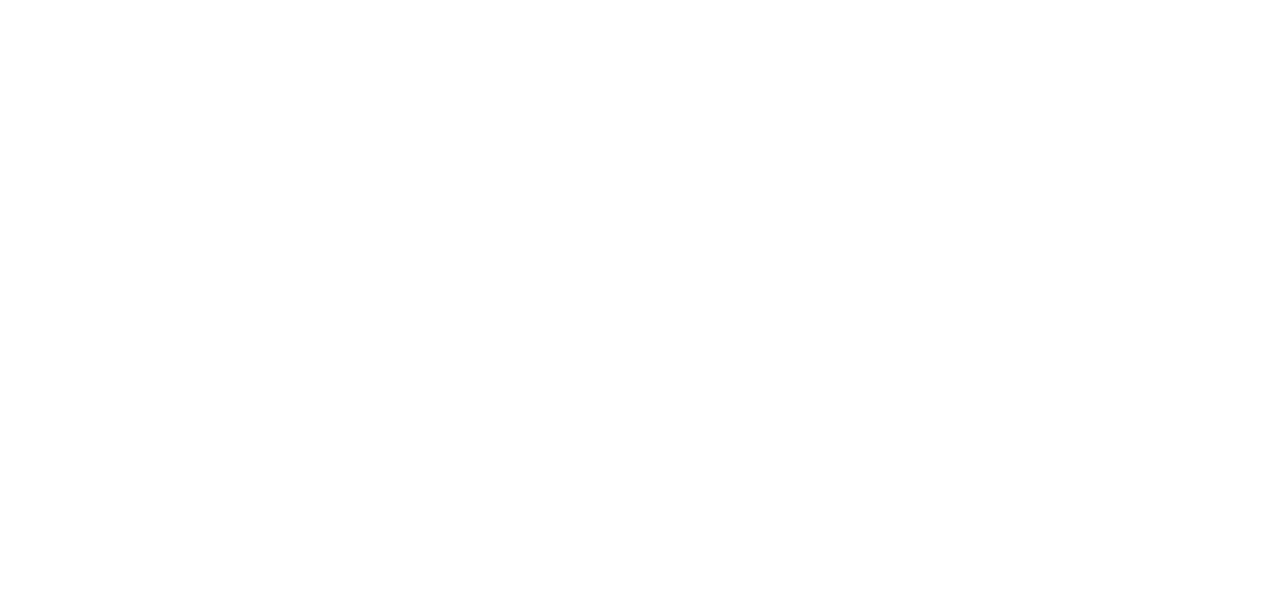
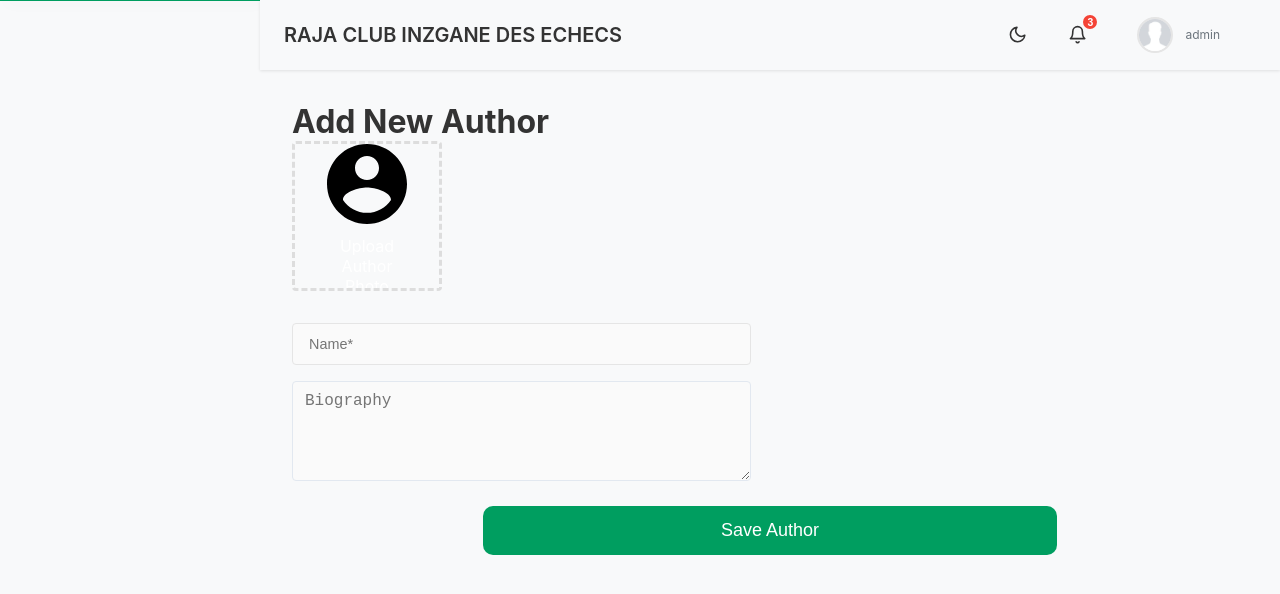
Before and after one commit to mary1sa/Chees_Website, a React (Create React App) app in the folder chees_frontend/: page /admin/dashboard/authors/create in a window 1280 px wide. Before the commit this address had no page. Shown: the top 594 px of the page. Built offline with nearby package versions, Linux system fonts and the light colour scheme; sample sign-in values are in the browser's storage.

Commit message:
add author succesfully

```diff
--- a/chees_frontend/src/App.js
+++ b/chees_frontend/src/App.js
@@ -58,6 +58,7 @@ import CreateCoacheProfile from './Components/Coatches/Coches/CreateCoacheProfil
 import UpdateCoach from './Components/Coatches/Admin/UpdateCoach';
 import ViewAuthor from './Components/BookStore/ViewAuthor';
 import EditAuthor from './Components/BookStore/EditAuthor';
+import AddAuthor from './Components/BookStore/AddAuthor';
 
 function App() {
   return (
@@ -87,6 +88,8 @@ function App() {
           <Route path="authors" element={<AuthorList />} />
           <Route path="authors/show/:id" element={<ViewAuthor />} />
           <Route path="authors/edit/:id" element={<EditAuthor />} />
+          <Route path="authors/create" element={<AddAuthor />} />
+
           <Route path="orders" element={<OrdersList />} />
 
 
--- /dev/null
+++ b/chees_frontend/src/Components/BookStore/AddAuthor.jsx
@@ -0,0 +1,179 @@
+import React, { useState } from 'react';
+import { useNavigate } from 'react-router-dom';
+import axiosInstance from '../config/axiosInstance';
+import SuccessAlert from '../Alerts/SuccessAlert';
+import ErrorAlert from '../Alerts/ErrorAlert';
+
+const AddAuthor = () => {
+  const navigate = useNavigate();
+  const [formData, setFormData] = useState({
+    name: '',
+    bio: '',
+    photo: null
+  });
+  const [previewImage, setPreviewImage] = useState(null);
+  const [loading, setLoading] = useState(false);
+  const [errors, setErrors] = useState({});
+  const [successMessage, setSuccessMessage] = useState('');
+
+  const handleChange = (e) => {
+    const { name, value } = e.target;
+    setFormData(prev => ({
+      ...prev,
+      [name]: value
+    }));
+    if (errors[name]) {
+      setErrors(prev => ({ ...prev, [name]: '' }));
+    }
+  };
+
+  const handleFileChange = (e) => {
+    const file = e.target.files[0];
+    if (file) {
+      setFormData(prev => ({
+        ...prev,
+        photo: file
+      }));
+
+      const reader = new FileReader();
+      reader.onloadend = () => {
+        setPreviewImage(reader.result);
+      };
+      reader.readAsDataURL(file);
+    }
+  };
+
+  const handleSubmit = async (e) => {
+    e.preventDefault();
+    setLoading(true);
+    setSuccessMessage('');
+
+    try {
+      const formDataToSend = new FormData();
+      formDataToSend.append('name', formData.name);
+      formDataToSend.append('bio', formData.bio);
+      if (formData.photo) {
+        formDataToSend.append('photo', formData.photo);
+      }
+
+      const response = await axiosInstance.post('/authors', formDataToSend);
+      setSuccessMessage('Author created successfully!');
+      setTimeout(() => {
+        navigate('/admin/dashboard/authors');
+      }, 1500);
+    } catch (error) {
+      if (error.response?.status === 422) {
+        const serverErrors = {};
+        Object.keys(error.response.data.errors).forEach(key => {
+          serverErrors[key] = error.response.data.errors[key][0];
+        });
+        setErrors(serverErrors);
+      } else {
+        setErrors({ form: 'An error occurred while creating the author' });
+        console.error('Error:', error);
+      }
+    } finally {
+      setLoading(false);
+    }
+  };
+
+  const handleCloseAlert = () => {
+    setSuccessMessage('');
+    setErrors({});
+  };
+
+  return (
+    <div className="create-book-container">
+      <h1 className="create-book-title">Add New Author</h1>
+
+      {successMessage && (
+        <SuccessAlert
+          message={successMessage}
+          onClose={handleCloseAlert}
+          iconType="check"
+        />
+      )}
+
+      {errors.form && (
+        <ErrorAlert
+          message={errors.form}
+          onClose={handleCloseAlert}
+        />
+      )}
+
+      <form onSubmit={handleSubmit} className="create-book-form">
+        <div className="image-upload-section">
+          <label
+            htmlFor="photo"
+            className={`file-label ${previewImage ? 'has-image' : ''}`}
+          >
+            <input
+              type="file"
+              name="photo"
+              id="photo"
+              onChange={handleFileChange}
+              className="file-input"
+              accept="image/*"
+            />
+
+            {!previewImage && (
+              <div className="default-cover">
+                <svg className="book-icon" viewBox="0 0 24 24">
+                  <path d="M12 2C6.48 2 2 6.48 2 12s4.48 10 10 10 10-4.48 10-10S17.52 2 12 2zm0 3c1.66 0 3 1.34 3 3s-1.34 3-3 3-3-1.34-3-3 1.34-3 3-3zm0 14.2c-2.5 0-4.71-1.28-6-3.22.03-1.99 4-3.08 6-3.08 1.99 0 5.97 1.09 6 3.08-1.29 1.94-3.5 3.22-6 3.22z"/>
+                </svg>
+                <span>Upload Author Photo</span>
+              </div>
+            )}
+
+            {previewImage && (
+              <div className="image-preview">
+                <img src={previewImage} alt="Author preview" />
+              </div>
+            )}
+          </label>
+          {errors.photo && <div className="error-message">{errors.photo}</div>}
+        </div>
+
+        <div className="form-group">
+          <input
+            type="text"
+            name="name"
+            placeholder="Name*"
+            value={formData.name}
+            onChange={handleChange}
+            className={`form-input ${errors.name ? 'is-invalid' : ''}`}
+          />
+          {errors.name && <div className="error-message">{errors.name}</div>}
+        </div>
+
+        <div className="form-group">
+          <textarea
+            name="bio"
+            placeholder="Biography"
+            value={formData.bio}
+            onChange={handleChange}
+            className={`form-textarea ${errors.bio ? 'is-invalid' : ''}`}
+            rows="4"
+          />
+          {errors.bio && <div className="error-message">{errors.bio}</div>}
+        </div>
+
+        <button
+          type="submit"
+          className="submit-button"
+          disabled={loading}
+        >
+          {loading ? (
+            <span className="loading-button">
+              <span className="spinner_button"></span> Saving...
+            </span>
+          ) : (
+            "Save Author"
+          )}
+        </button>
+      </form>
+    </div>
+  );
+};
+
+export default AddAuthor;
--- a/chees_frontend/src/Components/BookStore/AuthorList.jsx
+++ b/chees_frontend/src/Components/BookStore/AuthorList.jsx
@@ -162,7 +162,7 @@ const AuthorList = () => {
       <h1 className="table-title">Authors List</h1>
 
       <div className="header-actions">
-        <Link to="create" className="add-author-btn">
+        <Link to="/admin/dashboard/authors/create" className="add-author-btn">
           <FiPlus /> Add Author
         </Link>
 
```
